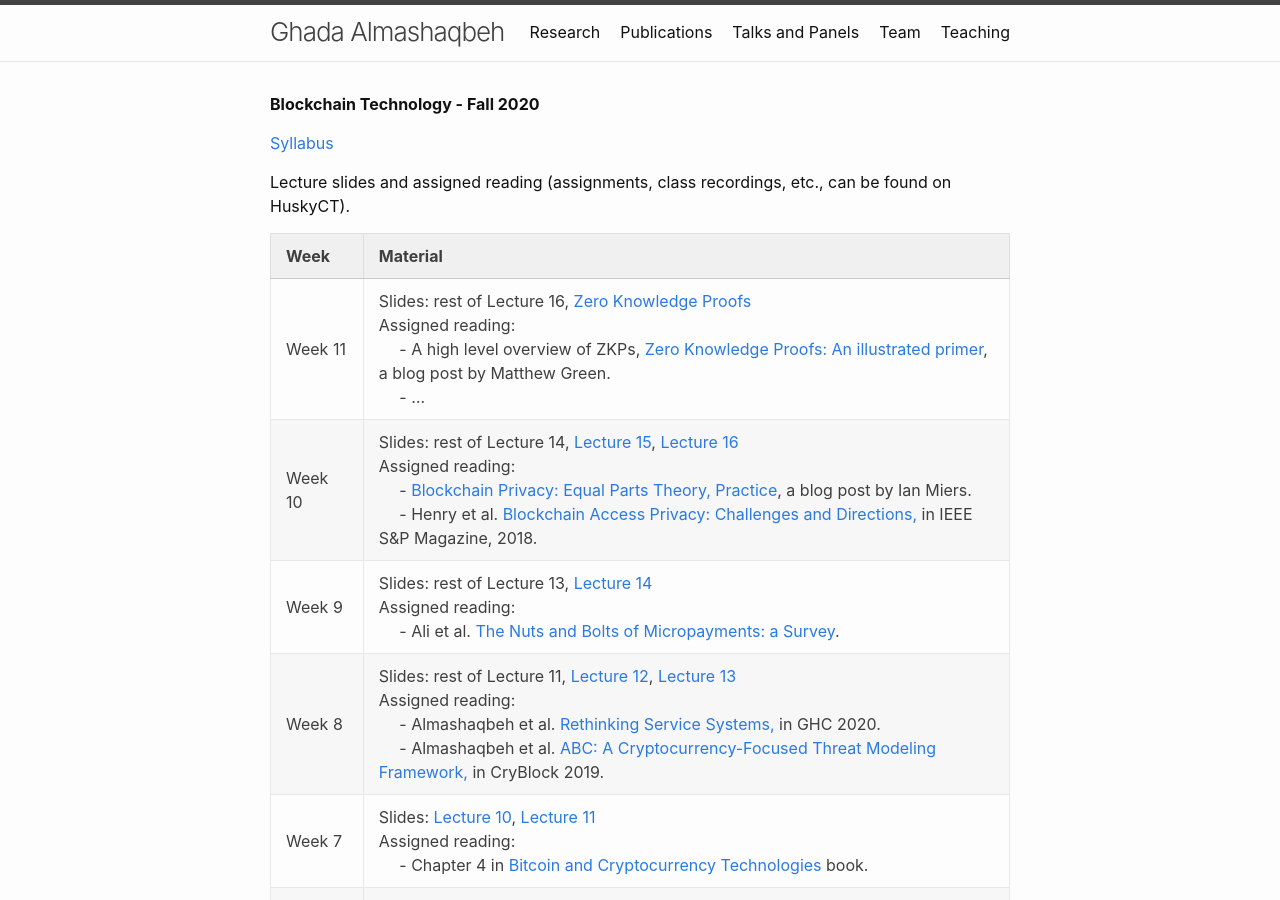
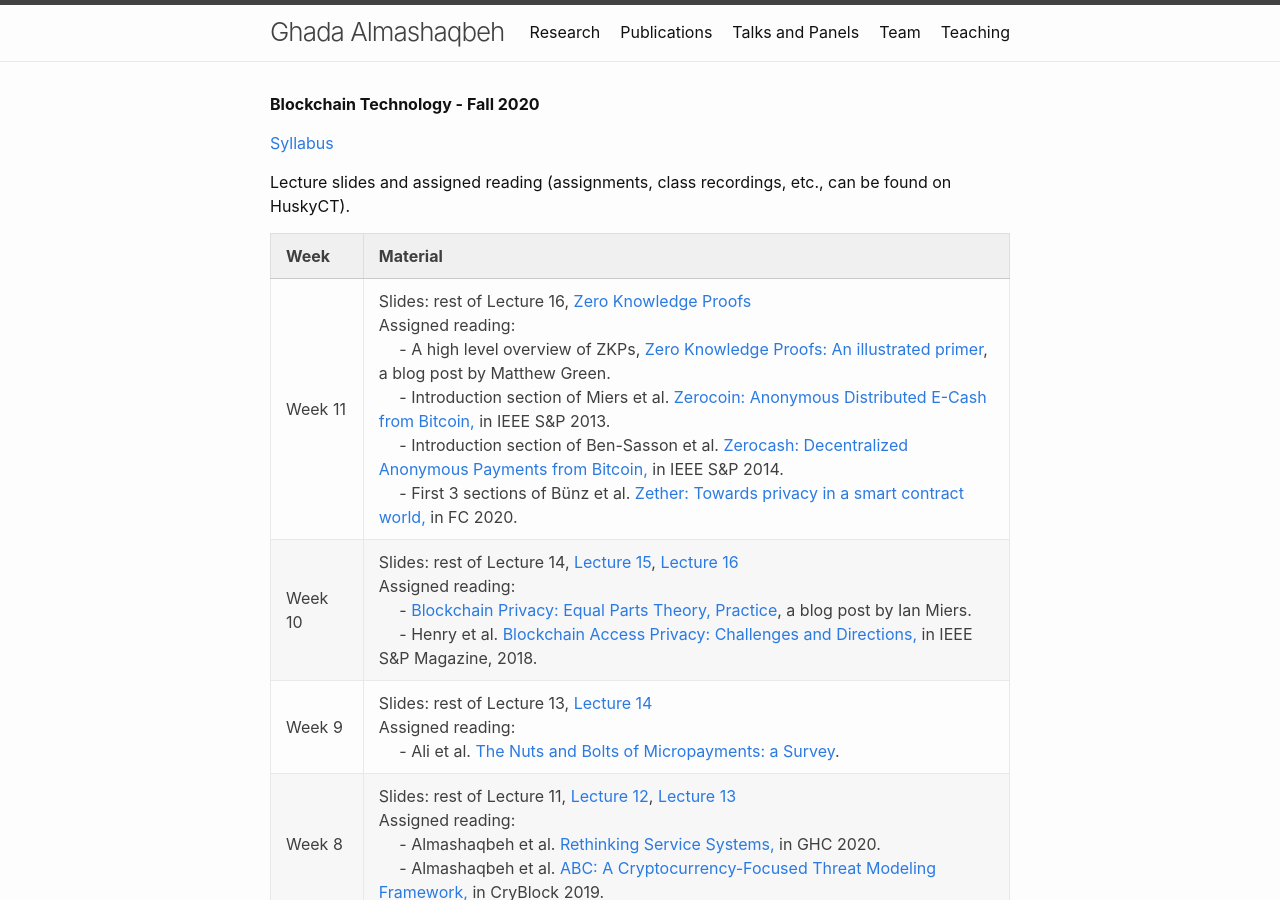
Before and after one commit to GhadaAlmashaqbeh/GhadaAlmashaqbeh.github.io, a Jekyll site: the page built from courses/blockchain-technology-f2020/index.md, in a window 1280 px wide and 900 px high. Built offline with Jekyll 4.4.1, drawn with Linux system fonts in a browser that asks for light colours.

Commit message:
update lecture 16 and add assigned reading

```diff
--- a/courses/blockchain-technology-f2020/index.md
+++ b/courses/blockchain-technology-f2020/index.md
@@ -10,7 +10,7 @@ Lecture slides and assigned reading (assignments, class recordings, etc., can be
 
 | Week&emsp;| Material           |
 |----------|--------------------|
-| Week 11 | Slides: rest of Lecture 16, [Zero Knowledge Proofs](./ZKP.pdf) <br/> Assigned reading: <br/> &emsp; - A high level overview of ZKPs, [Zero Knowledge Proofs: An illustrated primer](https://blog.cryptographyengineering.com/2014/11/27/zero-knowledge-proofs-illustrated-primer/), a blog post by Matthew Green. <br/> &emsp; - ...|
+| Week 11 | Slides: rest of Lecture 16, [Zero Knowledge Proofs](./ZKP.pdf) <br/> Assigned reading: <br/> &emsp; - A high level overview of ZKPs, [Zero Knowledge Proofs: An illustrated primer](https://blog.cryptographyengineering.com/2014/11/27/zero-knowledge-proofs-illustrated-primer/), a blog post by Matthew Green. <br/> &emsp; - Introduction section of Miers et al. [Zerocoin: Anonymous Distributed E-Cash from Bitcoin,](https://www.cs.purdue.edu/homes/clg/files/ZerocashOakland14.pdf) in IEEE S&P 2013. <br/> &emsp; - Introduction section of Ben-Sasson et al. [Zerocash: Decentralized Anonymous Payments from Bitcoin,](https://www.cs.purdue.edu/homes/clg/files/ZerocashOakland14.pdf) in IEEE S&P 2014. <br/> &emsp; - First 3 sections of Bünz et al. [Zether: Towards privacy in a smart contract world,](https://eprint.iacr.org/2019/191.pdf) in FC 2020. |
 | Week 10 | Slides: rest of Lecture 14, [Lecture 15](./lecture15.pdf), [Lecture 16](./lecture16.pdf) <br/> Assigned reading: <br/> &emsp; - [Blockchain Privacy: Equal Parts Theory, Practice](https://www.zfnd.org/blog/blockchain-privacy/), a blog post by Ian Miers. <br/> &emsp; - Henry et al. [Blockchain Access Privacy: Challenges and Directions,](https://www.cs.purdue.edu/homes/akate/publications/BlockchainAccessPrivacy_preprint.pdf) in IEEE S&P Magazine, 2018.|
 | Week 9 | Slides: rest of Lecture 13, [Lecture 14](./lecture14.pdf) <br/> Assigned reading: <br/> &emsp; - Ali et al. [The Nuts and Bolts of Micropayments: a Survey](https://arxiv.org/pdf/1710.02964.pdf). |
 | Week 8 | Slides: rest of Lecture 11, [Lecture 12](./lecture12.pdf), [Lecture 13](./lecture13.pdf) <br/> Assigned reading: <br/> &emsp; - Almashaqbeh et al. [Rethinking Service Systems,](../../unpublished/ghc-2020-full-version.pdf) in GHC 2020. <br/> &emsp; - Almashaqbeh et al. [ABC: A Cryptocurrency-Focused Threat Modeling Framework,](https://arxiv.org/abs/1903.03422) in CryBlock 2019. |
```
Also changed, not shown: 2 other files.
